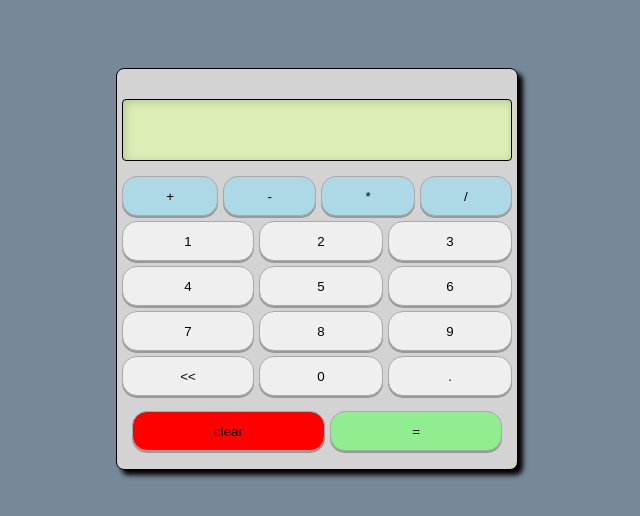
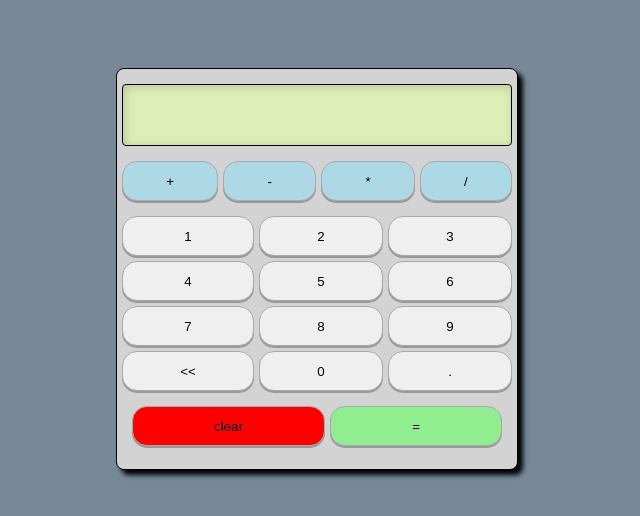
Before and after one commit to ClearlyJustSomeGuy/calculator, a plain HTML site: page index.html in a window 1280 px wide. Shown: the whole page, without its empty margins (323-963 px from the left). Drawn offline with Linux system fonts and the light colour scheme.

Commit message:
Slight visual changes

```diff
--- a/css/style.css
+++ b/css/style.css
@@ -28,7 +28,7 @@ button:active {
   }
 
 #display {
-    margin-top: 30px;
+    margin-top: 15px;
     margin-bottom: 15px;
     border: black 1px solid;
     height: 60px;
@@ -58,6 +58,7 @@ button:active {
     grid-template-columns: auto auto auto auto;
     gap: 5px;
     margin: 5px;
+    margin-bottom: 15px;
 }
 
 .operators button {
--- a/js/script.js
+++ b/js/script.js
@@ -3,7 +3,6 @@ let opArr = ['plus', 'minus', 'multiply', 'divide', '+', '-', '*', '/'];
 let currentValue = null;
 let currentOp = '';
 let operationComplete = false;
-
 
 
 // ***** Math Functions
@@ -152,9 +151,6 @@ function trimLength(arr) {
 }
 
 
-
-
-
 // ******************** Listeners **************************
 // Grab clicks and parse their values
 const buttons = document.querySelectorAll(".container button");
```
